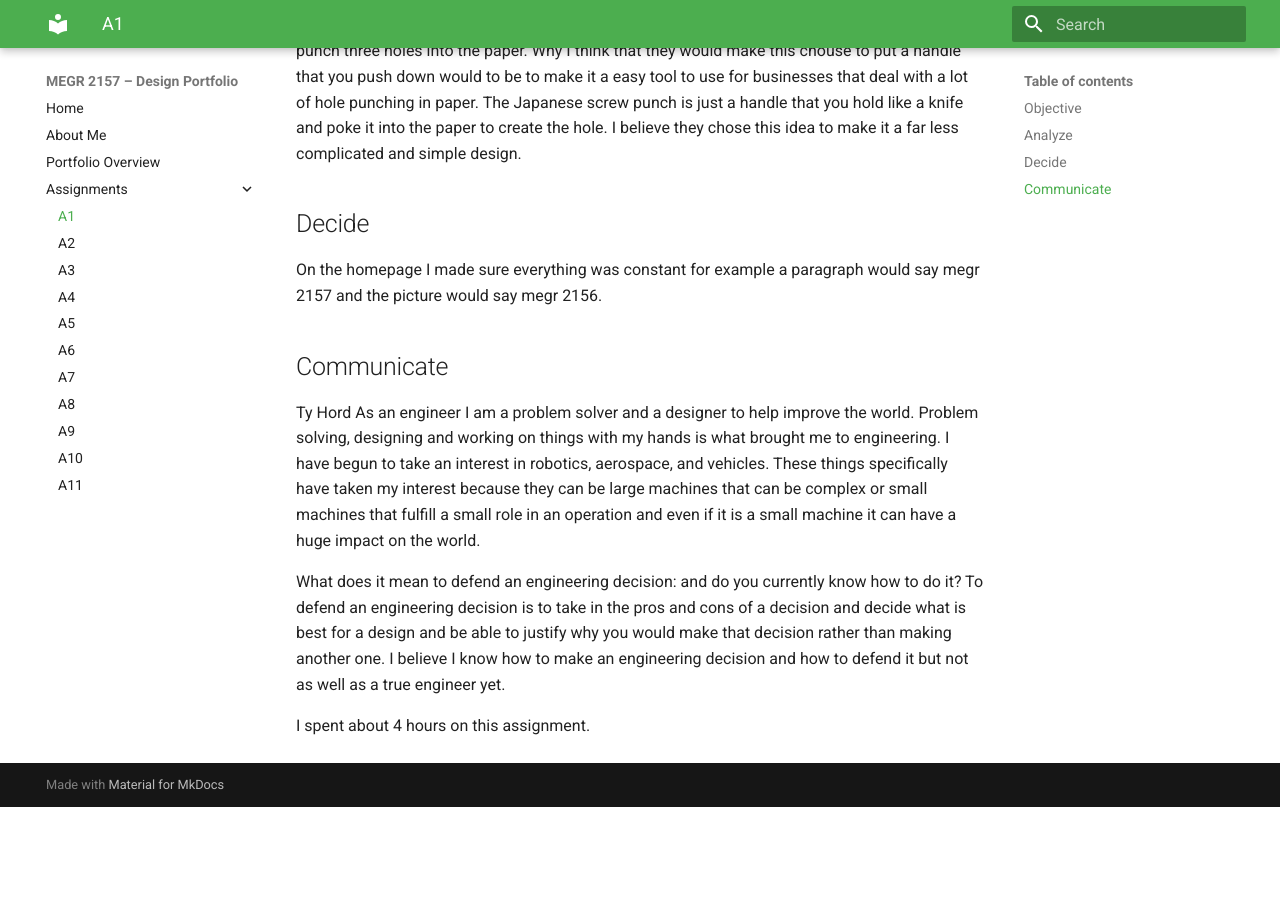
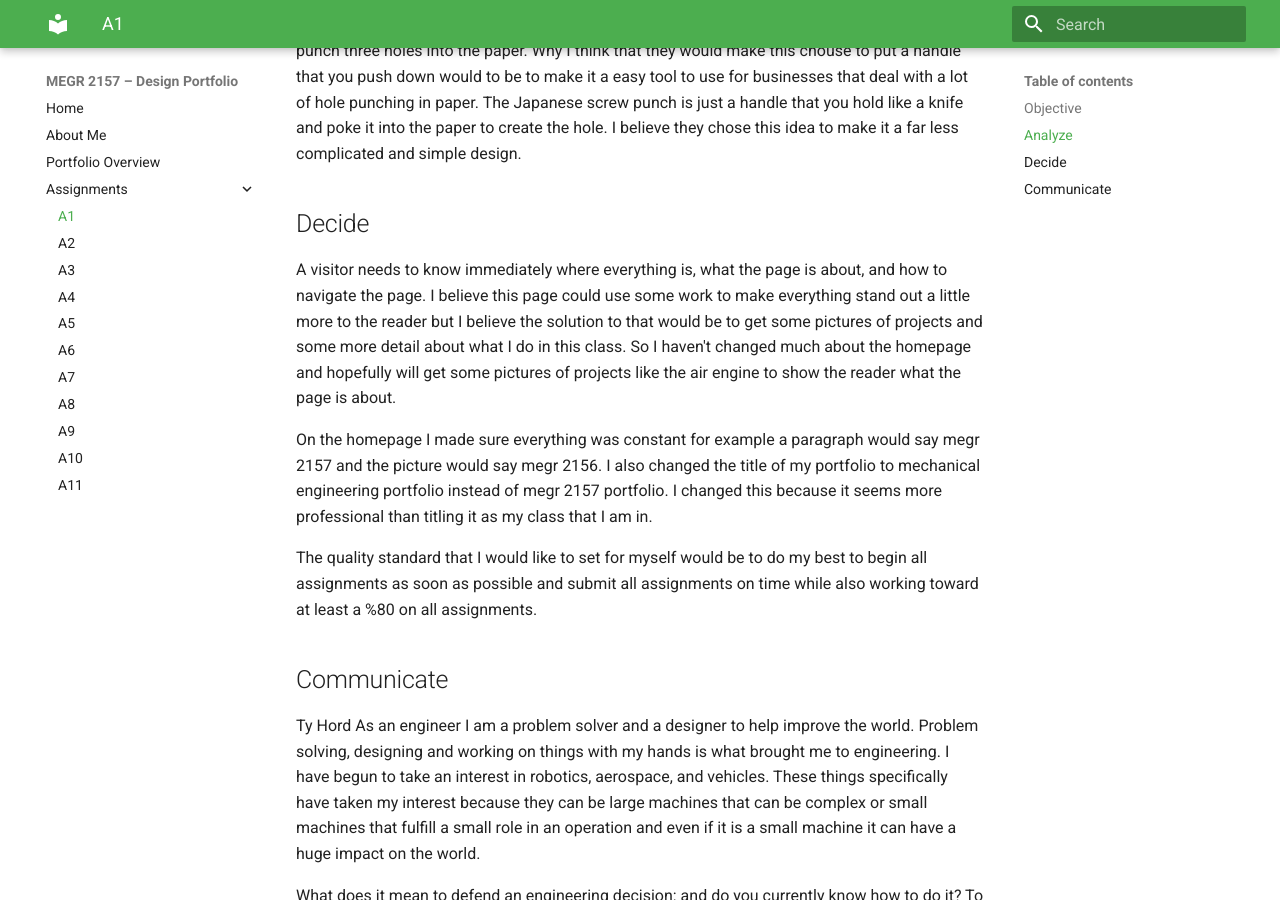
Before and after one commit to thord1-stack/design-projects-portfolio, an MkDocs documentation site: the page built from docs/assignments/A01/index.md, in a window 1280 px wide and 900 px high, scrolled down 2085 px. Built offline with MkDocs 1.6.1 and Material for MkDocs 9.7.7, drawn with Linux system fonts in a browser that asks for light colours; before the commit the page ends 2892 px from its top, so only the background shows below that.

Commit message:
Update index.md

```diff
--- a/docs/assignments/A01/index.md
+++ b/docs/assignments/A01/index.md
@@ -24,7 +24,11 @@ This pin holds both handles and all of the components together. This pin also al
 
 This products components was designed in 1885 as a conductors hole punch and isn't under a patent since it has been over a century. Two other devices that also achieve this are a multi hole desk top punch (Patent # 509,997 by Friedrich Soennecken) and the Japanese screw punch (by Kiichi Nonaka). The multi hole desktop punch is made with a handle that you push down to punch three holes into the paper. Why I think that they would make this chouse to put a handle that you push down would to be to make it a easy tool to use for businesses that deal with a lot of hole punching in paper. The Japanese screw punch is just a handle that you hold like a knife and poke it into the paper to create the hole. I believe they chose this idea to make it a far less complicated and simple design.
 ## Decide
-On the homepage I made sure everything was constant for example a paragraph would say megr 2157 and the picture would say megr 2156.
+A visitor needs to know immediately where everything is, what the page is about, and how to navigate the page. I believe this page could use some work to make everything stand out a little more to the reader but I believe the solution to that would be to get some pictures of projects and some more detail about what I do in this class. So I haven't changed much about the homepage and hopefully will get some pictures of projects like the air engine to show the reader what the page is about.
+
+On the homepage I made sure everything was constant for example a paragraph would say megr 2157 and the picture would say megr 2156. I also changed the title of my portfolio to mechanical engineering portfolio instead of megr 2157 portfolio. I changed this because it seems more professional than titling it as my class that I am in.
+
+The quality standard that I would like to set for myself would be to do my best to begin all assignments as soon as possible and submit all assignments on time while also working toward at least a %80 on all assignments.
 
 ## Communicate
 Ty Hord
```
